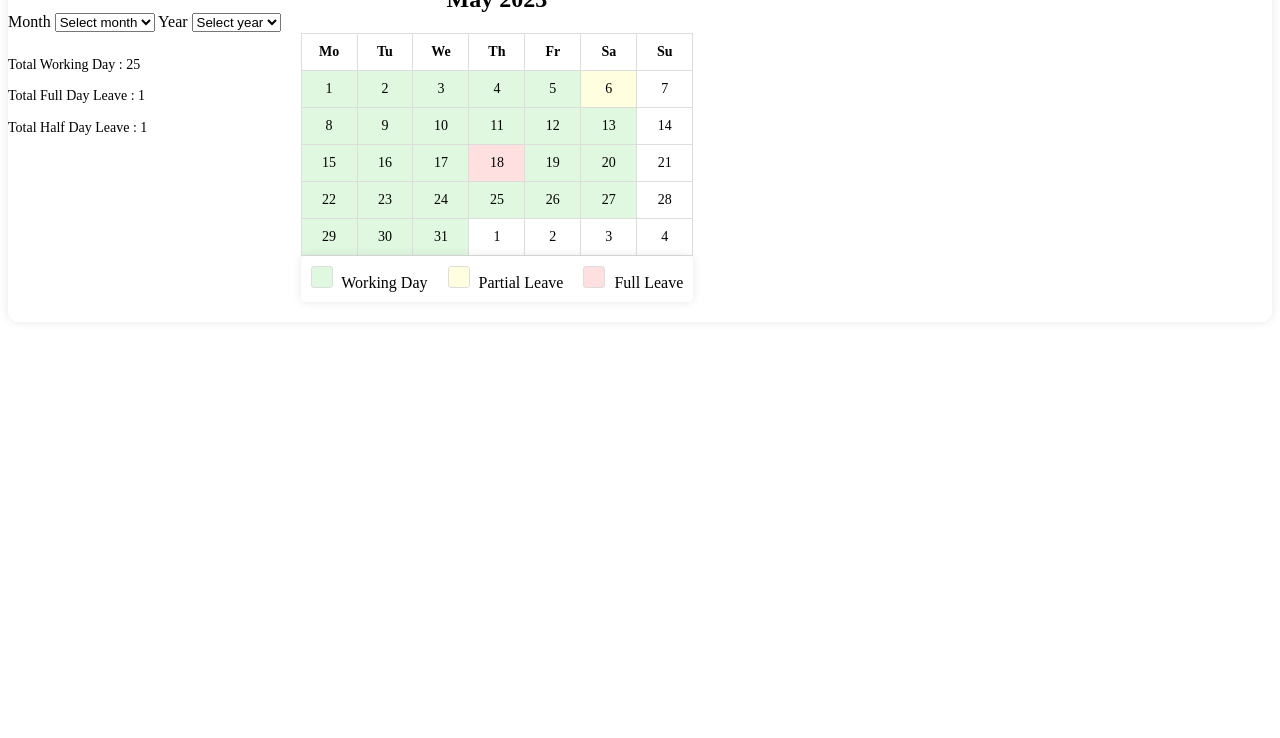
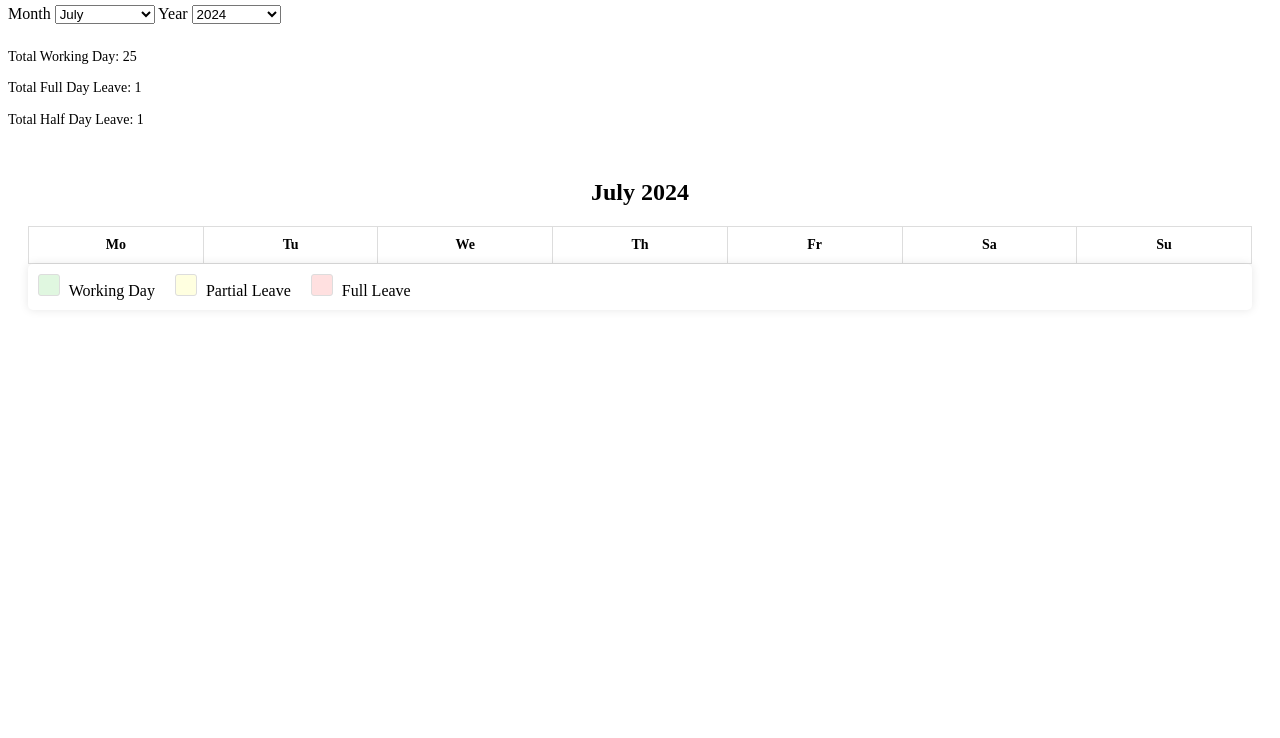
Before and after one commit to SamvruthaShaji/LogXP, a website with bundled scripts: page dashboard/pages/leavedays.html in a window 1280 px wide. Shown: the part 62-800 px from the top of the page. Built offline with nearby package versions, Linux system fonts and the light colour scheme; no server answers.

Commit message:
third commit rithika

```diff
--- a/dashboard/pages/leave-days.js
+++ b/dashboard/pages/leave-days.js
@@ -1,7 +1,25 @@
-// Add any necessary JavaScript functionality here, such as populating month and year options
+import { initializeApp } from "https://www.gstatic.com/firebasejs/10.12.2/firebase-app.js";
+import { getFirestore, collection, query, where, getDocs } from 'https://www.gstatic.com/firebasejs/10.12.2/firebase-firestore.js';
+
+// Firebase configuration
+const firebaseConfig = {
+    apiKey: "AIzaSyCK-0_dk_itH_zua9YvPJJsMybk8E6ie7k",
+    authDomain: "logxp-c4773.firebaseapp.com",
+    projectId: "logxp-c4773",
+    storageBucket: "logxp-c4773.appspot.com",
+    messagingSenderId: "750017382235",
+    appId: "1:750017382235:web:8e99789517d50bebab7c7e",
+    measurementId: "G-KHPJEV4QML"
+};
+
+// Initialize Firebase
+const app = initializeApp(firebaseConfig);
+const db = getFirestore(app);
+
 document.addEventListener("DOMContentLoaded", function() {
     const monthSelect = document.getElementById("month");
     const yearSelect = document.getElementById("year");
+    const calendarTitle = document.getElementById("calendar-title");
 
     const months = ["January", "February", "March", "April", "May", "June", "July", "August", "September", "October", "November", "December"];
     const years = [2021, 2022, 2023, 2024, 2025];
@@ -19,4 +37,82 @@ document.addEventListener("DOMContentLoaded", function() {
         option.value = year;
         yearSelect.add(option);
     });
+
+    // Set the current month and year
+    const currentDate = new Date();
+    const currentMonth = months[currentDate.getMonth()];
+    const currentYear = currentDate.getFullYear();
+
+    monthSelect.value = currentMonth;
+    yearSelect.value = currentYear;
+
+    // Set the calendar title to the current month and year
+    calendarTitle.innerText = `${currentMonth} ${currentYear}`;
+
+    // Fetch data for the current month and year on page load
+    fetchLeaveData();
+
+    // Fetch data when month or year changes
+    monthSelect.addEventListener('change', fetchLeaveData);
+    yearSelect.addEventListener('change', fetchLeaveData);
 });
+
+// Fetch leave data from Firebase
+async function fetchLeaveData() {
+    const month = document.getElementById('month').value;
+    const year = document.getElementById('year').value;
+    const calendarTitle = document.getElementById('calendar-title');
+
+    if (month === 'Select month' || year === 'Select year') {
+        return;
+    }
+
+    // Update the calendar title to the selected month and year
+    calendarTitle.innerText = `${month} ${year}`;
+
+    const leaveDataRef = collection(db, 'leaveData');
+    const q = query(leaveDataRef, where('month', '==', month), where('year', '==', year));
+    const querySnapshot = await getDocs(q);
+
+    let leaveData = null;
+    querySnapshot.forEach((doc) => {
+        leaveData = doc.data();
+    });
+
+    if (leaveData) {
+        populateCalendar(leaveData);
+        updateSummary(leaveData);
+    }
+}
+
+// Populate the calendar with leave data
+function populateCalendar(data) {
+    const calendarBody = document.getElementById('calendar-body');
+    calendarBody.innerHTML = '';
+
+    for (let i = 0; i < data.days.length; i += 7) {
+        const row = document.createElement('tr');
+        for (let j = 0; j < 7; j++) {
+            const cell = document.createElement('td');
+            if (data.days[i + j]) {
+                cell.innerText = data.days[i + j].date;
+                if (data.days[i + j].type === 'working') {
+                    cell.className = 'working-day';
+                } else if (data.days[i + j].type === 'partial-leave') {
+                    cell.className = 'partial-leave';
+                } else if (data.days[i + j].type === 'full-leave') {
+                    cell.className = 'full-leave';
+                }
+            }
+            row.appendChild(cell);
+        }
+        calendarBody.appendChild(row);
+    }
+}
+
+// Update the summary section with leave data
+function updateSummary(data) {
+    document.getElementById('total-working-day').innerText = data.summary.totalWorkingDay;
+    document.getElementById('total-full-day-leave').innerText = data.summary.totalFullDayLeave;
+    document.getElementById('total-half-day-leave').innerText = data.summary.totalHalfDayLeave;
+}
--- a/dashboard/pages/leavedays.html
+++ b/dashboard/pages/leavedays.html
@@ -3,14 +3,13 @@
 <head>
     <meta charset="UTF-8">
     <meta name="viewport" content="width=device-width, initial-scale=1.0">
-    <title>Document</title>
+    <title>Check Leave Days</title>
     <link rel="stylesheet" href="leave-days.css">
-    <script type="module" src="./leave-days.js" defer></script>
+    <script type="module" src="leave-days.js" defer></script>
 </head>
 <body>
-    <div class="LD">
-        <div class="container1">
-          <div class="sid">
+    <div class="container">
+        <div class="sidebar">
             <h2>Check Leave Days</h2>
             <label for="month">Month</label>
             <select id="month">
@@ -25,14 +24,14 @@
             </select>
 
             <div class="summary">
-              <p>Total Working Day : 25</p>
-              <p>Total Full Day Leave : 1</p>
-              <p>Total Half Day Leave : 1</p>
+                <p>Total Working Day: <span id="total-working-day">25</span></p>
+                <p>Total Full Day Leave: <span id="total-full-day-leave">1</span></p>
+                <p>Total Half Day Leave: <span id="total-half-day-leave">1</span></p>
             </div>
         </div>
 
         <div class="calendar">
-            <h2>May 2023</h2>
+            <h2 id="calendar-title">Check Leave Days</h2>
             <table>
                 <thead>
                     <tr>
@@ -45,52 +44,9 @@
                         <th>Su</th>
                     </tr>
                 </thead>
-              <tbody>
-                <tr>
-                  <td class="working-day">1</td>
-                  <td class="working-day">2</td>
-                  <td class="working-day">3</td>
-                  <td class="working-day">4</td>
-                  <td class="working-day">5</td>
-                  <td class="full-leave">6</td>
-                  <td>7</td>
-                </tr>
-                <tr>
-                  <td class="working-day">8</td>
-                  <td class="working-day">9</td>
-                  <td class="working-day">10</td>
-                  <td class="working-day">11</td>
-                  <td class="working-day">12</td>
-                  <td class="working-day">13</td>
-                  <td>14</td>
-                </tr>
-                <tr>
-                  <td class="working-day">15</td>
-                  <td class="working-day">16</td>
-                  <td class="working-day">17</td>
-                  <td class="partial-leave">18</td>
-                  <td class="working-day">19</td>
-                  <td class="working-day">20</td>
-                  <td>21</td>
-                </tr>
-                <tr>
-                  <td class="working-day">22</td>
-                  <td class="working-day">23</td>
-                  <td class="working-day">24</td>
-                  <td class="working-day">25</td>
-                  <td class="working-day">26</td>
-                  <td class="working-day">27</td>
-                  <td>28</td>
-                </tr>
-                <tr>
-                  <td class="working-day">29</td>
-                  <td class="working-day">30</td>
-                  <td class="working-day">31</td>
-                  <td>1</td>
-                  <td>2</td>
-                  <td>3</td>
-                  <td>4</td>
-                </tr>
+                <tbody id="calendar-body">
+
+                    <!-- Other rows will be dynamically populated -->
                 </tbody>
             </table>
             <div class="legend-container">
@@ -109,6 +65,5 @@
             </div>
         </div>
     </div>
-      </div>
 </body>
 </html>
```
Lines whose indentation alone changed are shown as unchanged.
